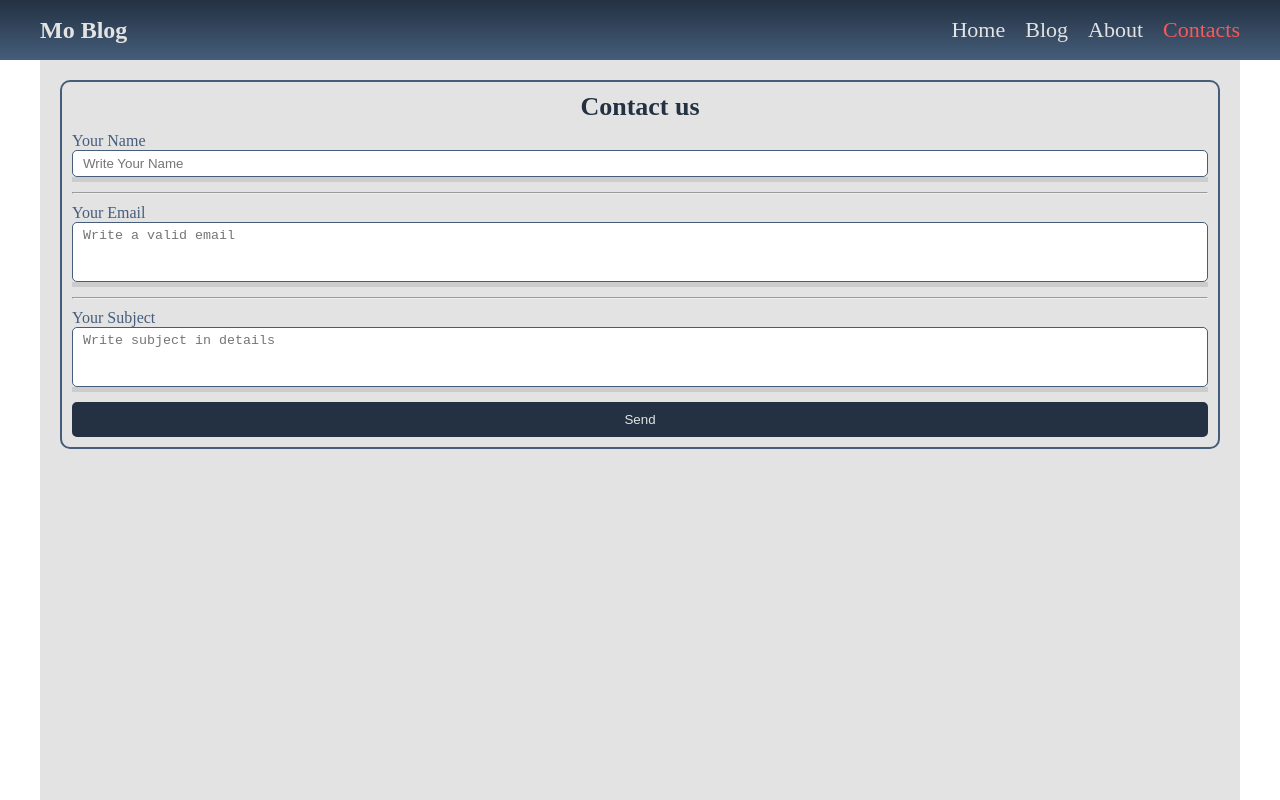
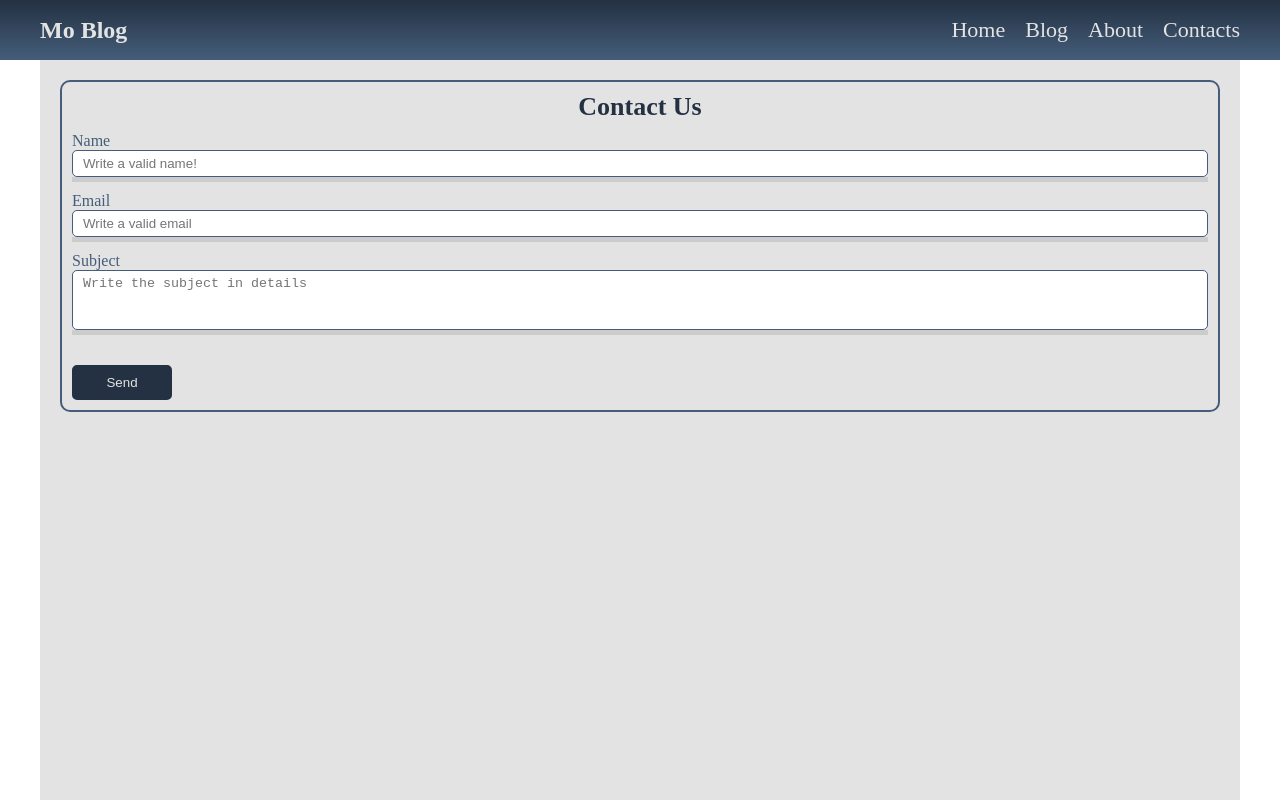
Before and after one commit to Ahmeddhhalawa/my-second-next-app, a Next.js app: page /contacts in a window 1280 px wide. Built offline with nearby package versions, Linux system fonts and the light colour scheme.

Commit message:
first commit

```diff
--- a/src/app/blog/page.jsx
+++ b/src/app/blog/page.jsx
@@ -2,7 +2,7 @@
 
 import { useState } from "react"
 import classes from "./page.module.css"
-import Button from "@/components/UiElements/Button"
+import Button from "@/Components/UiElements/Button"
 
 export default function BlogPage() {
     const [counter, setCounter] = useState(0)
--- /dev/null
+++ b/src/app/contacts/page.js
@@ -0,0 +1,9 @@
+import ContactForm from "@/Components/Contacts/ContactForm";
+
+export const metadata = {
+  title: "Contact Us",
+};
+
+export default function ContactsPage() {
+  return <ContactForm />;
+}
--- a/src/app/contacts/page.jsx
+++ /dev/null
@@ -1,95 +0,0 @@
-"use client";
-
-import Button from "@/Components/UiElements/Button";
-import { useState } from "react";
-import classes from "./page.module.css"
-
-export default function ContactsPage() {
-  const [name, setName] = useState("");
-  const [nameError, setNameError] = useState("")
-  const [email, setEmail] = useState("");
-  const [emailError, setEmailError] = useState("")
-  const [subject, setSubject] = useState("");
-  const [subjectError, setSubjectError] = useState("")
-
-  const handleSubmit = (e) => {
-    e.preventDefault();
-
-    // send to an api
-    console.log(name, email);
-    if (name.trim().length === 0 || !email.includes("@") || subject.trim().length < 5) {
-        if(name.trim().length === 0) {
-            setNameError("Please provide a valid name!")
-        }
-        if(!email.includes("@")) {
-            setEmailError("Please enter email")
-        }
-        if(subject.trim().length < 5) {
-            setSubjectError("Subject should be at least five chars!")
-        }
-        return
-    }
-
-    setName("");
-    setEmail("")
-    setSubject("")
-  };
-
-  return (
-    <form onSubmit={handleSubmit} className={classes["contact-form"]}>
-      <h3>Contact us</h3>
-
-      <div className={classes["form-input"]}>
-        <label htmlFor="name">Your Name</label>
-        <input
-          type="text"
-          id="name"
-          placeholder="Write Your Name"
-          onChange={(e) => {
-            setName(e.target.value)
-            if (e.target.value.trim().length > 0) {
-                setNameError("")
-            }}}
-        />
-        <p className={classes["error"]}>{nameError}</p>
-      </div>
-
-       <hr />
-
-      <div className={classes["form-input"]}>
-        <label htmlFor="email">Your Email</label>
-        <textarea
-          type="email"
-          id="email"
-          placeholder="Write a valid email"
-          onChange={(e) => {
-            setEmail(e.target.value)
-        if(e.target.value.trim().includes("@")) {
-            setEmailError("")
-        }}}
-          value={email}
-        ></textarea>
-        <p className={classes["error"]}>{emailError}</p>
-      </div>
-       <hr />
-
-      <div className={classes["form-input"]}>
-        <label htmlFor="subject">Your Subject</label>
-        <textarea
-          type="text"
-          id="subject"
-          placeholder="Write subject in details"
-          onChange={(e) => {
-            setSubject(e.target.value)
-            if(e.target.value.trim().length >= 5) {
-                setSubjectError("")
-            }}}
-          value={subject}
-        ></textarea>
-        <p className={classes["error"]}>{subjectError}</p>
-      </div>
-
-      <Button className={classes["btn"]}>Send</Button>
-    </form>
-  );
-}
--- a/src/app/contacts/page.module.css
+++ /dev/null
@@ -1,49 +0,0 @@
-.contact-form {
-    border: 2px solid var(--color-two);
-    padding: 10px;
-    display: flex;
-    flex-direction: column;
-    gap: 10px;
-    border-radius: 10px;
-}
-
-.contact-form h3 {
-    color: var(--color-one);
-    margin: auto;
-    font-size: 26px;
-}
-
-.form-input {
-    display: flex;
-    flex-direction: column;
-}
-
-.form-input label {
-    color: var(--color-two);
-}
-
-.form-input input,
-.form-input textarea {
-    padding: 5px 10px;
-    outline: none;
-    border: 1px solid var(--color-two);
-    border-radius: 5px;
-}
-
-.form-input textarea {
-    resize: none;
-    width: 100%;
-    field-sizing: content;
-    min-height: 60px;
-}
-
-.error {
-    background-color: #ccc;
-    color: var(--red);
-    text-align: right;
-    height: 5px;
-}
-
-.btn {
-
-}
--- a/src/app/layout.js
+++ b/src/app/layout.js
@@ -1,6 +1,6 @@
 import { Geist, Geist_Mono } from "next/font/google";
 import "./globals.css";
-import Navbar from "@/components/Navbar/Navbar";
+import Navbar from "@/Components/Navbar/Navbar";
 
 export const metadata = {
   title: "Create Next App",
--- a/src/app/page.jsx
+++ b/src/app/page.jsx
@@ -1,5 +1,5 @@
-import Skills from "@/components/Home/Skills"
-import Welcome from "@/components/Home/Welcome"
+import Skills from "@/Components/Home/Skills"
+import Welcome from "@/Components/Home/Welcome"
 
 export default function HomePage() {
   return (
--- /dev/null
+++ b/src/components/Contacts/ContactForm.js
@@ -0,0 +1,95 @@
+"use client"
+import Button from "../UiElements/Button";
+import { isEmail, isEmpty, minLength } from "@/helpers/validators";
+import Input from "../UiElements/Input";
+
+import { useState } from "react";
+import classes from "./ContactForm.module.css";
+
+export default function ContactForm() {
+  const [name, setName] = useState("");
+  const [nameError, setNameError] = useState(false);
+  const [email, setEmail] = useState("");
+  const [emailError, setEmailError] = useState(false);
+  const [subject, setSubject] = useState("");
+  const [subjectError, setSubjectError] = useState(false);
+
+  const handleSubmit = (e) => {
+    e.preventDefault();
+
+    // send to an api
+    console.log(name, email, subject);
+    if (isEmpty(name) || !isEmail(email) || !minLength(subject)) {
+      if (isEmpty(name)) {
+        setNameError(true);
+      }
+
+      if (!isEmail(email)) {
+        setEmailError(true);
+      }
+
+      if (!minLength(subject)) {
+        setSubjectError(true);
+      }
+
+      return;
+    }
+
+    setName("");
+    setEmail("");
+    setSubject("");
+  };
+
+  return (
+    <form onSubmit={handleSubmit} className={classes["contact-form"]}>
+      <h3>Contact Us</h3>
+
+      <Input
+        id="name"
+        type="text"
+        label="Name"
+        placeholder="Write a valid name!"
+        value={name}
+        error={nameError}
+        errorText="Please provide a valid name!"
+        onChange={(e) => {
+          const { value } = e.target;
+          setName(value);
+          if (!isEmpty(value)) setNameError(false);
+        }}
+      />
+
+      <Input
+        id="email"
+        type="email"
+        label="Email"
+        placeholder="Write a valid email"
+        value={email}
+        error={emailError}
+        errorText="Please provide a valid email!"
+        onChange={(e) => {
+          const { value } = e.target;
+          setEmail(value);
+          if (isEmail(value)) setEmailError(false);
+        }}
+      />
+
+      <Input
+        id="subject"
+        type="textarea"
+        label="Subject"
+        placeholder="Write the subject in details"
+        value={subject}
+        error={subjectError}
+        errorText="Subject should be at least 5 chars!"
+        onChange={(e) => {
+          const { value } = e.target;
+          setSubject(value);
+          if (minLength(value)) setSubjectError(false);
+        }}
+      />
+
+      <Button className={classes["btn"]}>Send</Button>
+    </form>
+  );
+}
--- /dev/null
+++ b/src/components/Contacts/ContactForm.module.css
@@ -0,0 +1,50 @@
+.contact-form {
+    border: 2px solid var(--color-two);
+    padding: 10px;
+    display: flex;
+    flex-direction: column;
+    gap: 10px;
+    border-radius: 10px;
+}
+
+.contact-form h3 {
+    color: var(--color-one);
+    margin: auto;
+    font-size: 26px;
+}
+
+.form-input {
+    display: flex;
+    flex-direction: column;
+    gap: 3px;
+}
+
+.form-input label {
+    color: var(--color-two);
+}
+
+.form-input input,
+.form-input textarea {
+    padding: 5px 10px;
+    outline: none;
+    border: 1px solid var(--color-two);
+    border-radius: 5px;
+}
+
+.form-input textarea {
+    resize: none;
+    width: 100%;
+    field-sizing: content;
+    min-height: 60px;
+}
+
+.error {
+    color: var(--red);
+    text-align: right;
+    height: 5px;
+}
+
+.btn {
+    width: 100px;
+    margin-top: 20px;
+}
--- a/src/components/Navbar/Navbar.jsx
+++ b/src/components/Navbar/Navbar.jsx
@@ -20,7 +20,7 @@ export default function Navbar( ) {
                 <NavLink href="/" text="Home" hideNavList={hideNavList}/>
                 <NavLink href="/blog" text="Blog" hideNavList={hideNavList}/>
                 <NavLink href="/about" text="About" hideNavList={hideNavList}/>
-                <NavLink href="/contacts" text="Contacts" hideNavList={hideNavList}/>
+                <NavLink href="/Contacts" text="Contacts" hideNavList={hideNavList}/>
             </ul>
 
             <button className={classes["menu-button"]} onClick={toggleMenu} aria-label="menu">
--- /dev/null
+++ b/src/components/UiElements/Input.jsx
@@ -0,0 +1,33 @@
+import classes from "./Input.module.css"
+
+export default function Input({
+    id,
+    type,
+    label,
+    placeholder,
+    value,
+    error,
+    errorText,
+    onChange,
+}) {
+    return (
+        <div className={classes["form-input"]}>
+            <label htmlFor={id}>{label}</label>
+            {type === "textarea" ? (
+                <textarea
+                    id={id}
+                    placeholder={placeholder}
+                    onChange={onChange}></textarea>
+            ) : (
+            <input
+                type={type}
+                id={id}
+                placeholder={placeholder}
+                onChange={onChange}
+                value={value}
+            />
+            )}
+            <p className={classes["error"]}>{error ? errorText : ""}</p>
+        </div>
+    )
+}
--- /dev/null
+++ b/src/components/UiElements/Input.module.css
@@ -0,0 +1,30 @@
+.form-input {
+    display: flex;
+    flex-direction: column;
+}
+
+.form-input label {
+    color: var(--color-two);
+}
+
+.form-input input,
+.form-input textarea {
+    padding: 5px 10px;
+    outline: none;
+    border: 1px solid var(--color-two);
+    border-radius: 5px;
+}
+
+.form-input textarea {
+    resize: none;
+    width: 100%;
+    field-sizing: content;
+    min-height: 60px;
+}
+
+.error {
+    background-color: #ccc;
+    color: black;
+    text-align: right;
+    height: 5px;
+}
--- /dev/null
+++ b/src/helpers/validators.js
@@ -0,0 +1,3 @@
+export const isEmpty = (value) => value.trim().length === 0
+export const isEmail = (value) => value.trim().includes("@")
+export const minLength = (value, min = 5) => value.trim().length >= min
```
